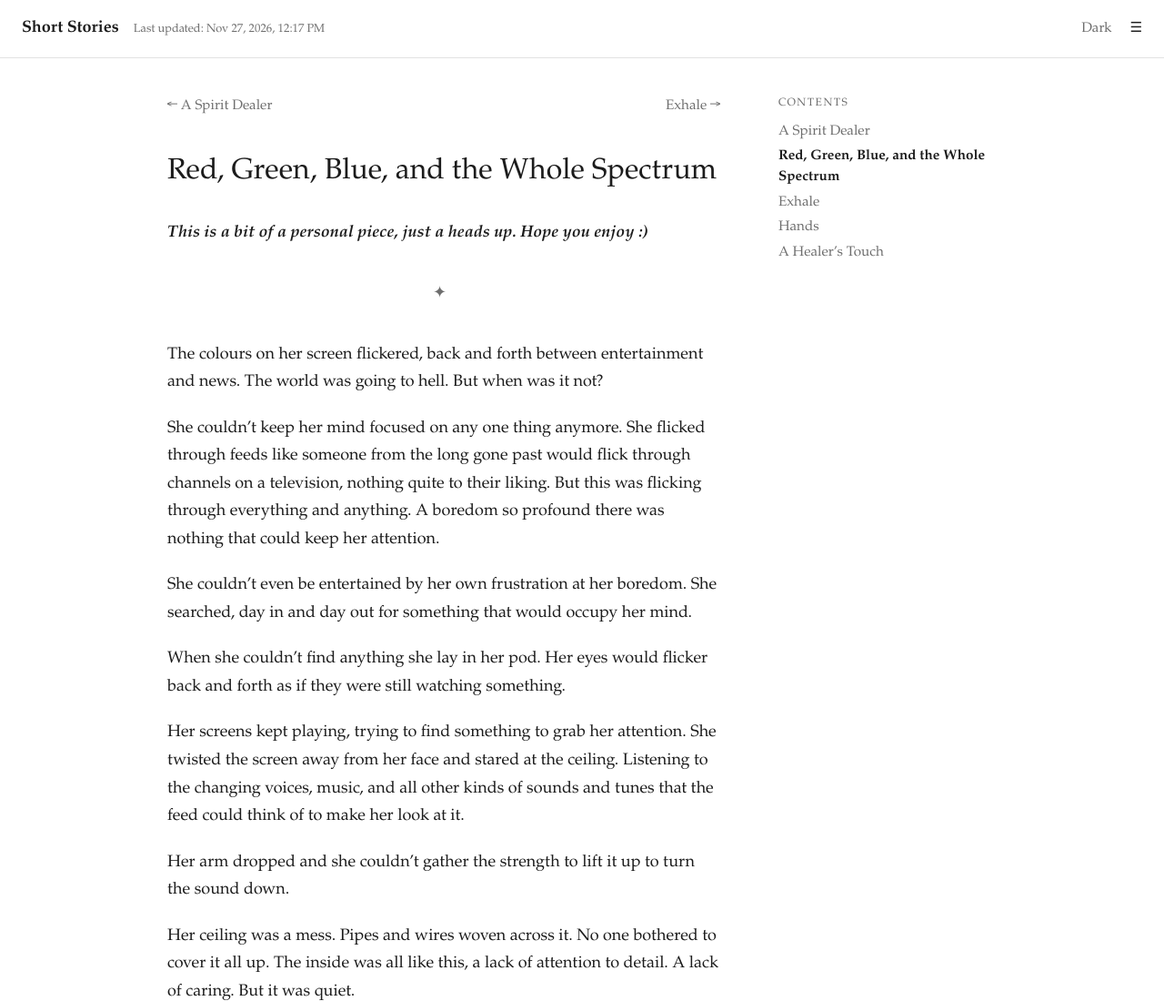
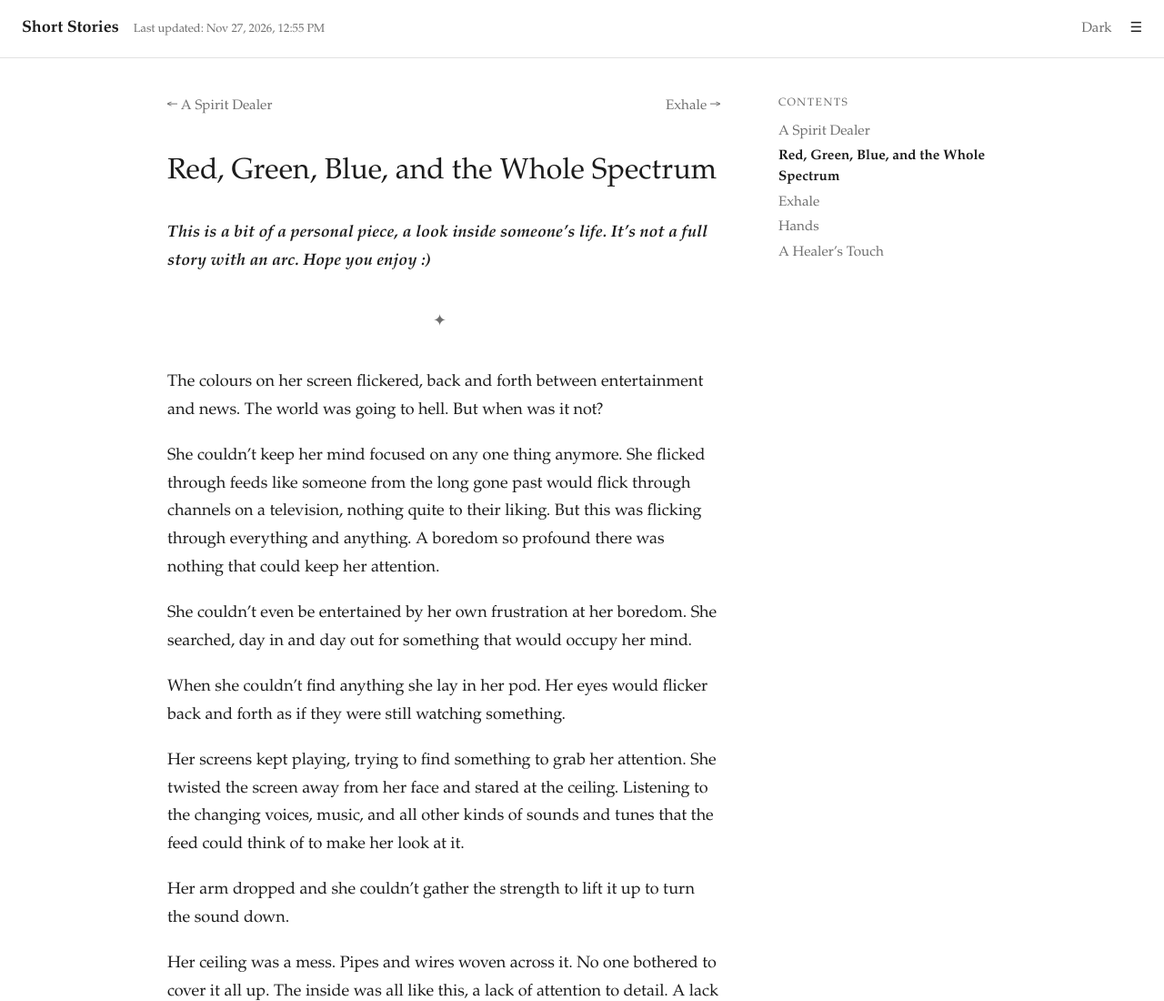
Before and after one commit to StevenKorevaar/ShortStories, a plain HTML site: page red-green-blue-and-the-whole-spectrum.html in a window 1280 px wide. Shown: the top 1100 px of the page at 91% size. Drawn offline with Linux system fonts and the light colour scheme.

Commit message:
RGB: intro blurb edited.

```diff
--- a/last-updated.js
+++ b/last-updated.js
@@ -1 +1 @@
-window.OSS_LAST_UPDATED = "2026-11-27T23:17:54+11:00";
+window.OSS_LAST_UPDATED = "2026-11-27T23:55:40+11:00";
--- a/red-green-blue-and-the-whole-spectrum.html
+++ b/red-green-blue-and-the-whole-spectrum.html
@@ -28,7 +28,7 @@
     <article class="story">
       <h1>Red, Green, Blue, and the Whole Spectrum</h1>
 
-      <p><strong><em>This is a bit of a personal piece, just a heads up. Hope you enjoy :)</em></strong></p>
+      <p><strong><em>This is a bit of a personal piece, a look inside someone’s life. It’s not a full story with an arc. Hope you enjoy :)</em></strong></p>
 <p class="scene-break">
 ✦
 </p>
```
Also changed, not shown: 1 other file.
